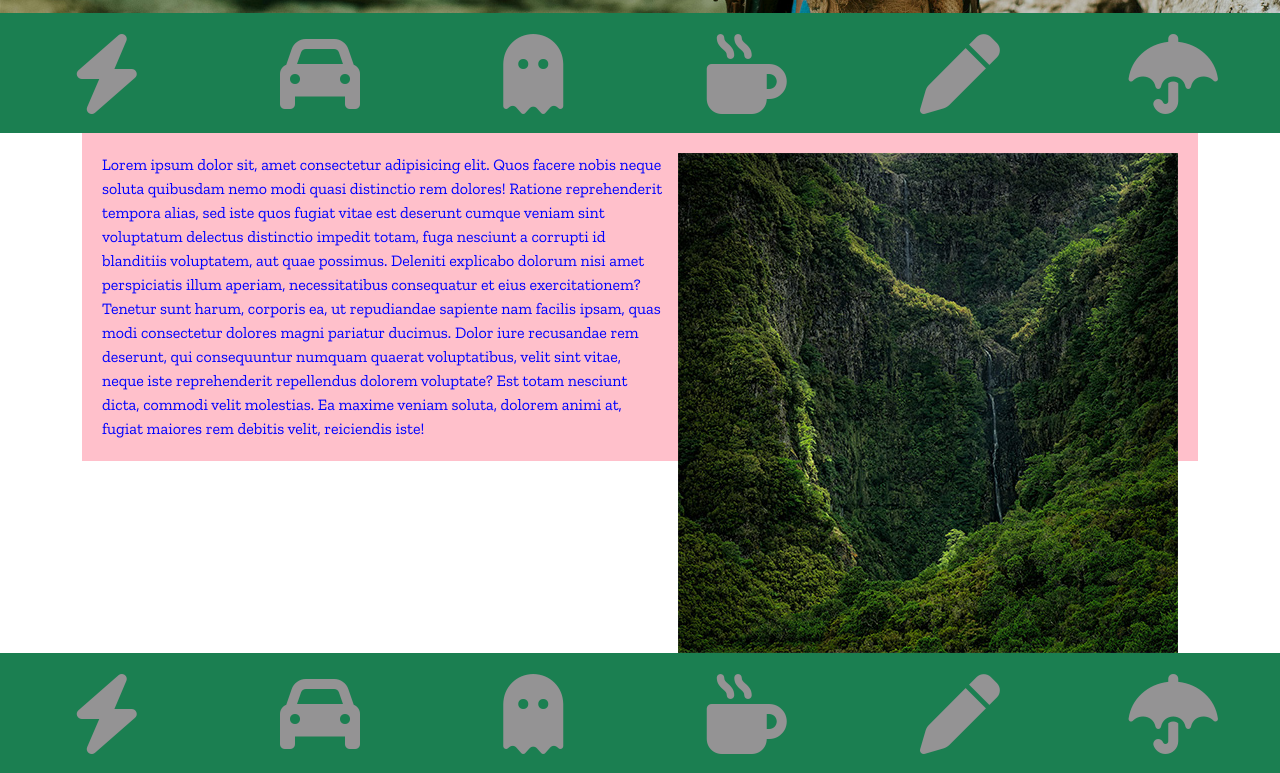
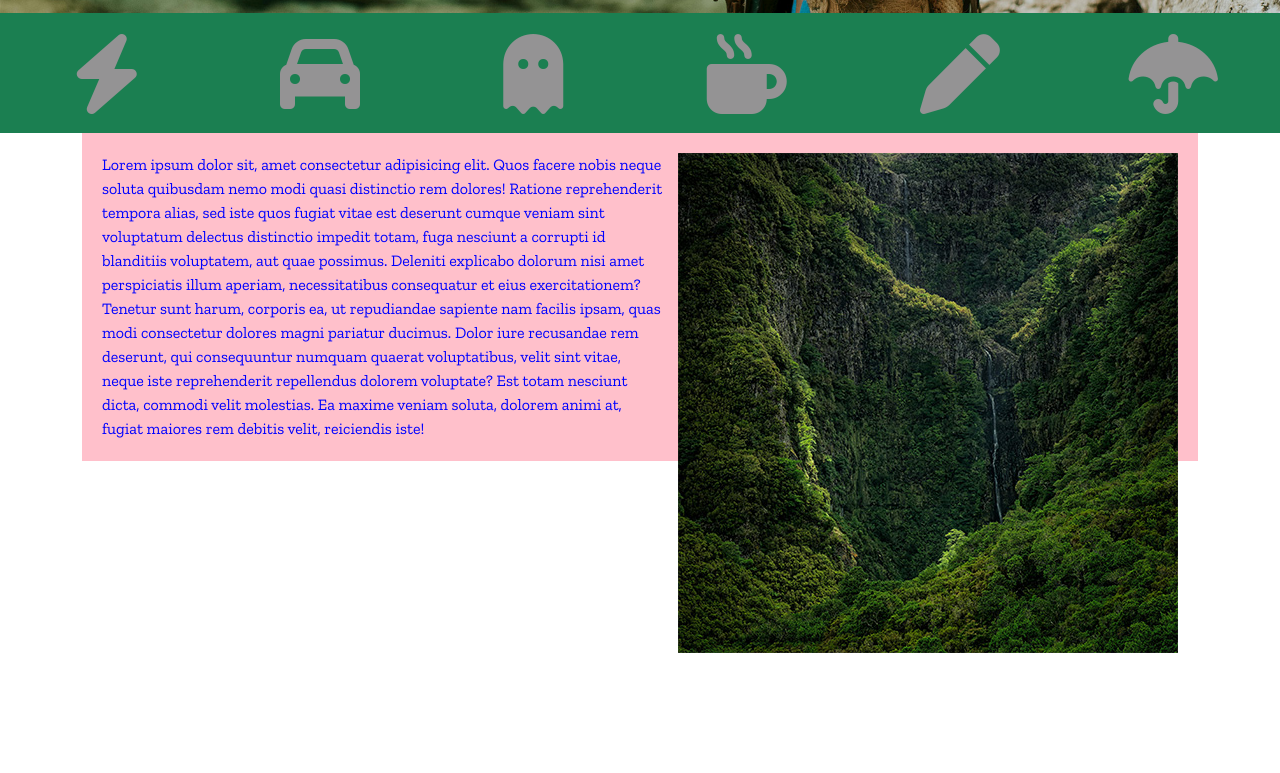
Before and after one commit to NikolaiMakaveli979/Spring-2025, a plain HTML site: page index.html in a window 1280 px wide. Shown: the part 763-1536 px from the top of the page. After the commit the page ends 1416 px from the top, so only its background shows below. Drawn offline with nearby package versions, Linux system fonts and the light colour scheme.

Commit message:
update footer

```diff
--- a/components/footer.html
+++ b/components/footer.html
@@ -1,12 +1,13 @@
 <footer>
+  <!--begin footer row-->
   <div class="container-fluid text-center blinn-fa-icon">
     <div class="row">
-      <div class="col col-12 col-xs-12 col-sm-12 col-md-4 col-lg-3 col-xl-2 col-xxl-2"><i class="fa-solid fa-bolt blinn-fa-icon"></i></div>
-      <div class="col col-12 col-xs-12 col-sm-12 col-md-4 col-lg-3 col-xl-2 col-xxl-2"><i class="fa-solid fa-car blinn-fa-icon"></i></div>
-      <div class="col col-12 col-xs-12 col-sm-12 col-md-4 col-lg-3 col-xl-2 col-xxl-2"><i class="fa-solid fa-ghost blinn-fa-icon"></i></div>
-      <div class="col col-12 col-xs-12 col-sm-12 col-md-4 col-lg-3 col-xl-2 col-xxl-2"><i class="fa-solid fa-mug-hot blinn-fa-icon"></i></div>
-      <div class="col col-12 col-xs-12 col-sm-12 col-md-4 col-lg-3 col-xl-2 col-xxl-2"><i class="fa-solid fa-pen blinn-fa-icon"></i></div>
-      <div class="col col-12 col-xs-12 col-sm-12 col-md-4 col-lg-3 col-xl-2 col-xxl-2"><i class="fa-solid fa-umbrella blinn-fa-icon"></i></div>
+      <div class="col col-12 col-xs-12 col-sm-6 col-md-4 col-lg-3 col-xl-3 col-xxl-3"></div>
+      <div class="col col-12 col-xs-12 col-sm-6 col-md-4 col-lg-3 col-xl-3 col-xxl-3"></div>
+      <div class="col col-12 col-xs-12 col-sm-6 col-md-4 col-lg-3 col-xl-3 col-xxl-3"></div>
+      <div class="col col-12 col-xs-12 col-sm-6 col-md-4 col-lg-3 col-xl-3 col-xxl-3"></div>
     </div>
   </div>
+
+  <!--end footer row-->
 </footer>
```
